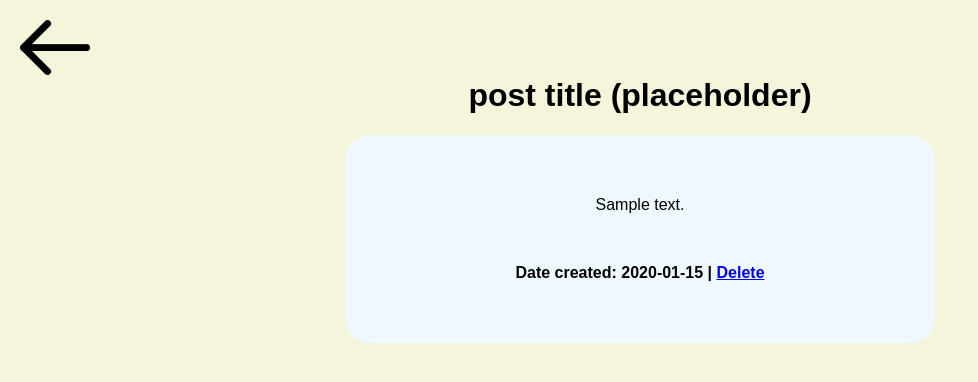
After one commit to connorm400/social-nexus, a Flask app: page /post/1 in a window 1280 px wide. The commit adds this page. Shown: the top 382 px of the page, without its empty margins (0-978 px from the left). Run offline with Flask 3, Linux system fonts and the light colour scheme; tables that the repository leaves empty hold one stand-in row (values such as "Sample post").

Commit message:
added full page for each post

```diff
--- a/app.py
+++ b/app.py
@@ -49,6 +49,12 @@ def delete(id):
     except:
         return 'issue with deleting entry in database'
 
+@app.route('/post/<int:id>')
+def fullpagepost(id):
+    specific_post = entry.query.get_or_404(id)
+    return render_template('post.html', post=specific_post)
+
+
 if __name__ == "__main__":
     with app.app_context():
         db.create_all()
--- /dev/null
+++ b/templates/post.html
@@ -0,0 +1,15 @@
+{% extends 'base.html' %}
+
+{% block head %}
+<title>Social Nexus: "{{post.content}}"</title>
+{% endblock %}
+
+{% block body %}
+<a href="/recipient"><img src="{{ url_for('static', filename='images/back-arrow.png') }}" class="back"></a>
+<h1>post title (placeholder)</h1>
+<div class="box">
+    <p>{{ post.content }}</p>
+    <br>
+    <p><b>Date created: {{ post.date_created.date() }} | <a href="/del/{{post.id}}">Delete</a></b></p>
+</div>
+{% endblock %}
--- a/templates/recipient.html
+++ b/templates/recipient.html
@@ -18,7 +18,7 @@
         <h2>Date Created: {{ entry.date_created.date() }}</h2>
         <p>{{ entry.content }}</p>
         <br>
-        <a href="/del/{{entry.id}}">Delete</a>
+        <p><b><a href="/del/{{entry.id}}">Delete</a> | <a href="/post/{{entry.id}}">view post</a></b></p>
         {% if submissions|length > 1 %} <!--Will only show a horizontal line if there are multiple posts to be divided-->
             <hr>
         {% endif %}
```
Also changed, not shown: instance/submissions.db.
